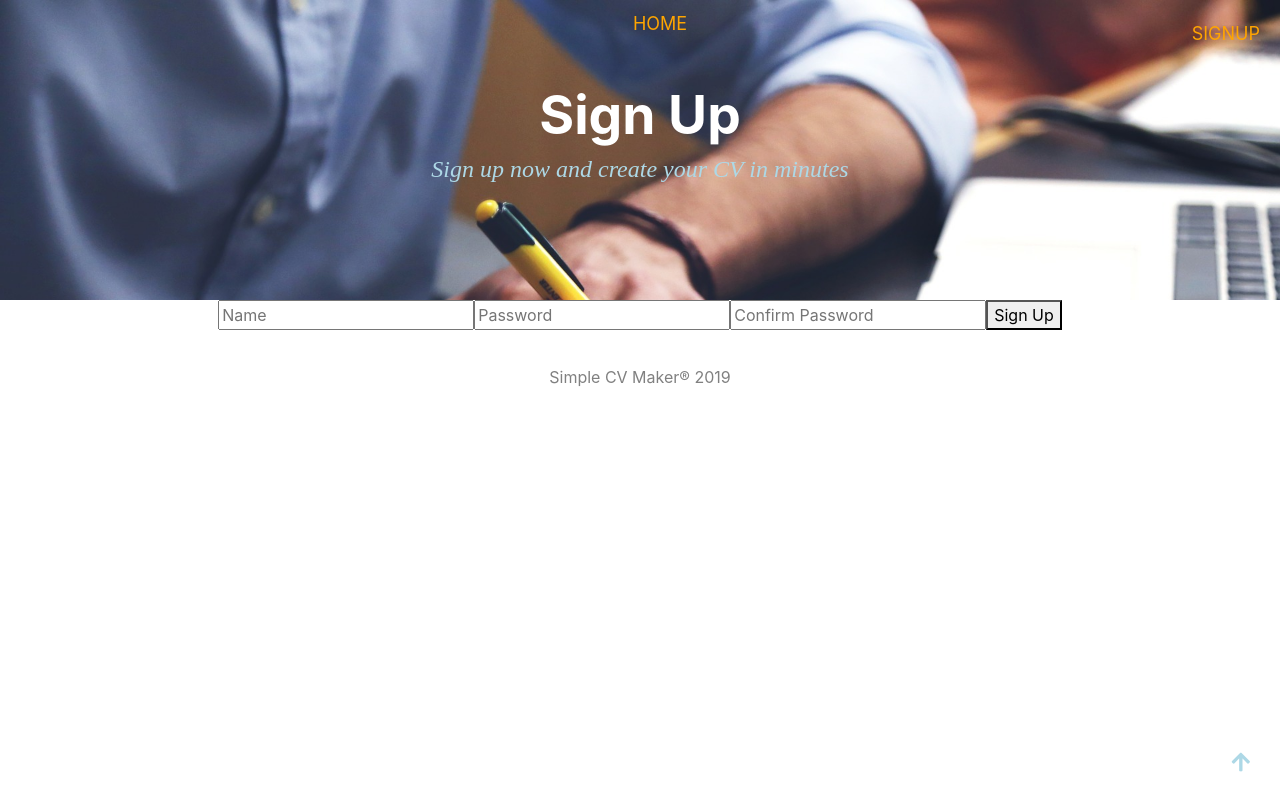
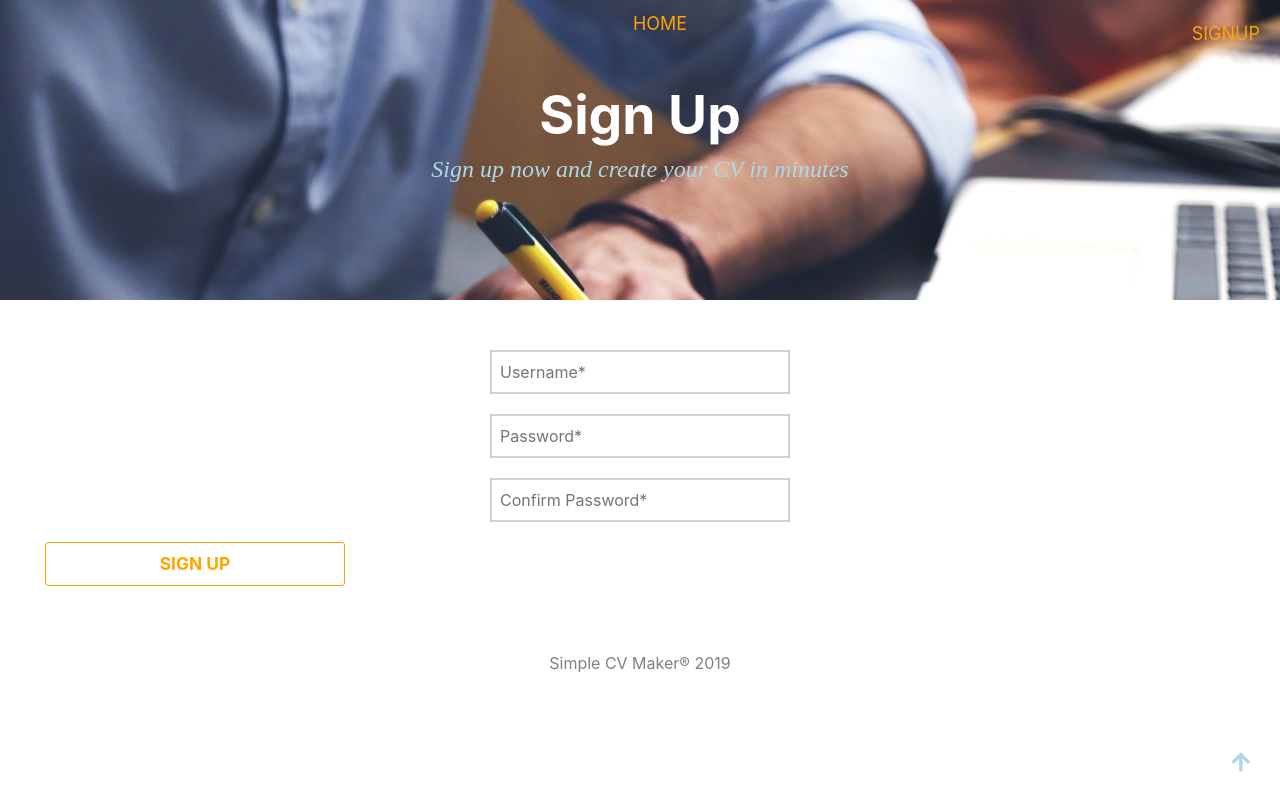
Before and after one commit to Michelle-lele/project0, a Flask app: page /signup.html in a window 1280 px wide. Run offline with Flask 2, Linux system fonts and the light colour scheme; some libraries are stand-ins or nearby versions.

Commit message:
Signup form & styling WIP

```diff
--- a/static/css/index.css
+++ b/static/css/index.css
@@ -1,5 +1,4 @@
 /*Presentation site stylesheet*/
-
 @media only screen and (max-width: 992px) {
   body {
     text-align: center; } }
@@ -74,6 +73,22 @@ div .row h4, #templates h3, #home i {
     font-style: italic;
     font-family: serif; }
 
+.form {
+  padding: 30px; }
+
+.form input {
+  border: 2px solid lightgrey;
+  display: block;
+  margin: 20px auto 20px auto;
+  padding: 8px;
+  width: 80%;
+  max-width: 300px; }
+
+.form button {
+  width: 80%;
+  max-width: 300px;
+  padding: 8px; }
+
 #templates h2, #about h2 {
   color: orange;
   text-align: center;
@@ -92,16 +107,8 @@ div .row h4, #templates h3, #home i {
     width: 100%;
     height: 250px; }
   .template button {
-    background-color: white;
-    border: 1px solid orange;
-    border-radius: 3px;
     width: 95%;
     height: 40px;
-    font-weight: bold;
-    font-size: 13pt;
-    text-transform: uppercase;
-    color: orange;
-    text-decoration: none;
     display: block;
     padding: 0px;
     margin: 0px;
@@ -114,7 +121,17 @@ div .row h4, #templates h3, #home i {
 .template:hover {
   border-color: orange; }
 
-.template button:hover {
+button {
+  background-color: white;
+  border: 1px solid orange;
+  border-radius: 3px;
+  font-weight: bold;
+  font-size: 13pt;
+  text-transform: uppercase;
+  color: orange;
+  text-decoration: none; }
+
+button:hover {
   background-color: orange;
   color: white; }
 
--- /dev/null
+++ b/static/js/script.js
@@ -0,0 +1,3 @@
+window.addEventListener('DOMContentLoaded', (event) => {
+
+});
--- a/static/sass/index.scss
+++ b/static/sass/index.scss
@@ -110,6 +110,27 @@ div .row h4, #templates h3, #home i{
 	}
 }
 
+.form {
+	padding: 30px;
+
+}
+
+.form input {
+	border: 2px solid lightgrey;
+	display: block;
+	margin: 20px auto 20px auto;
+	padding: 8px;
+	width: 80%;
+	max-width: 300px;
+}
+
+.form button {
+		width: 80%;
+		max-width: 300px;
+		padding: 8px;
+	}
+
+
 #templates h2, #about h2{
 	color: orange;
 	text-align: center;
@@ -132,16 +153,8 @@ div .row h4, #templates h3, #home i{
 	}
 
 	button {
-		background-color: white;
-		border: 1px solid $templates_style;
-		border-radius: 3px;
 		width: 95%;
 		height: 40px;
-		font-weight: bold;
-		font-size: 13pt;
-		text-transform: uppercase;
-		color: $templates_style;
-		text-decoration: none;
 		display: block;
 		padding: 0px;
 		margin: 0px;
@@ -159,8 +172,18 @@ div .row h4, #templates h3, #home i{
 	border-color: $templates_style;
 }
 
+button {
+	background-color: white;
+	border: 1px solid $templates_style;
+	border-radius: 3px;
+	font-weight: bold;
+	font-size: 13pt;
+	text-transform: uppercase;
+	color: $templates_style;
+	text-decoration: none;
+}
 
-.template button:hover{
+button:hover{
 	background-color: $templates_style;
 	color: white;
 }
--- a/templates/base.html
+++ b/templates/base.html
@@ -23,10 +23,11 @@
 	    			{% block nav %}
 	    			{% endblock %}
 	    		</ul>
-	    		<span id="account">{% if user_name %}
-				    Hello, {{ user_name }}
+	    		<span id="account">
+                    {% if user_name %}
+				        Hello, {{ user_name }}
 				    {% else %}
-				    <li><a href="{{ url_for('signup') }}">Signup</a></li>
+				        <li><a href="{{ url_for('signup') }}">Signup</a></li>
 				    {% endif %}
 				</span>
     		</nav>
@@ -35,10 +36,12 @@
 	    </div>
 
     	{% block content %}
+        {% endblock %}
 
-        {% endblock %}
  		<div id="footer">
 			<span>Simple CV Maker&#174; 2019</span>
 		</div>
+        <script type="text/javascript" src="/static/js/script.js">
+        </script>
     </body>
 </html>
--- a/templates/signup.html
+++ b/templates/signup.html
@@ -12,11 +12,17 @@
 
 	{% block content %}
 			<div class="container-fluid">
-				<form class="row justify-content-center" action = "{{ url_for('signup') }}" method="post">
-					<input type="text" name="name" placeholder="Name">
-					<input type="password" name="password" placeholder="Password">
-					<input type="password" name="confirm-password" placeholder="Confirm Password">
-					<button>Sign Up</button>
+				<form name="signup" class="justify-content-center form" action = "{{ url_for('signup') }}" method="post">
+					<input type="text" name="username" placeholder="Username*" autocomplete="username">
+					{% if errorMessages %}
+						<h1>Well, error messages!</h1>
+						{% for errorMessage in errorMessages %}
+							<h2>{{ errorMessage }}</h2>
+						{% endfor %}
+					{% endif %}
+					<input type="password" name="password" placeholder="Password*" autocomplete="new-password">
+					<input type="password" name="confirm-password" placeholder="Confirm Password*" autocomplete="new-password">
+					<button type="submit">Sign Up</button>
 				</form>
 			</div>
 	{% endblock %}
```
Also changed, not shown: 1 other file.
